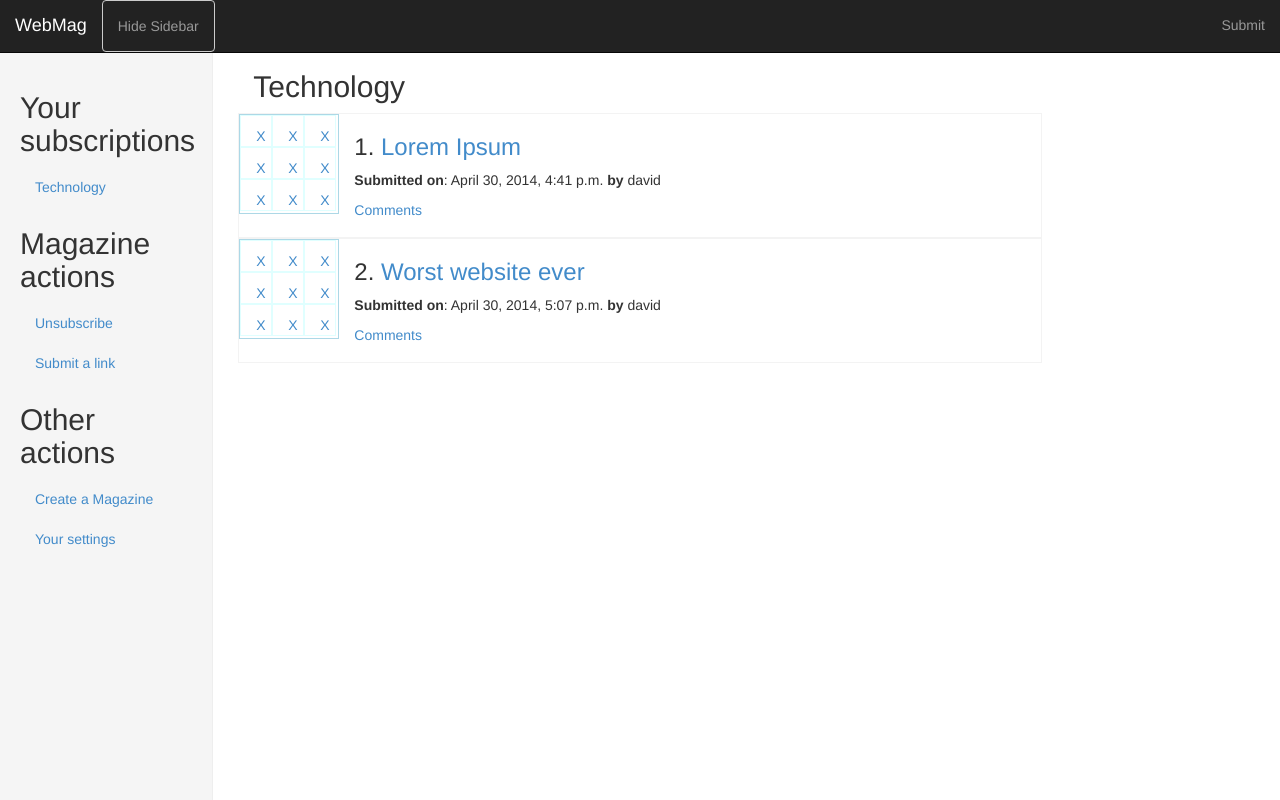
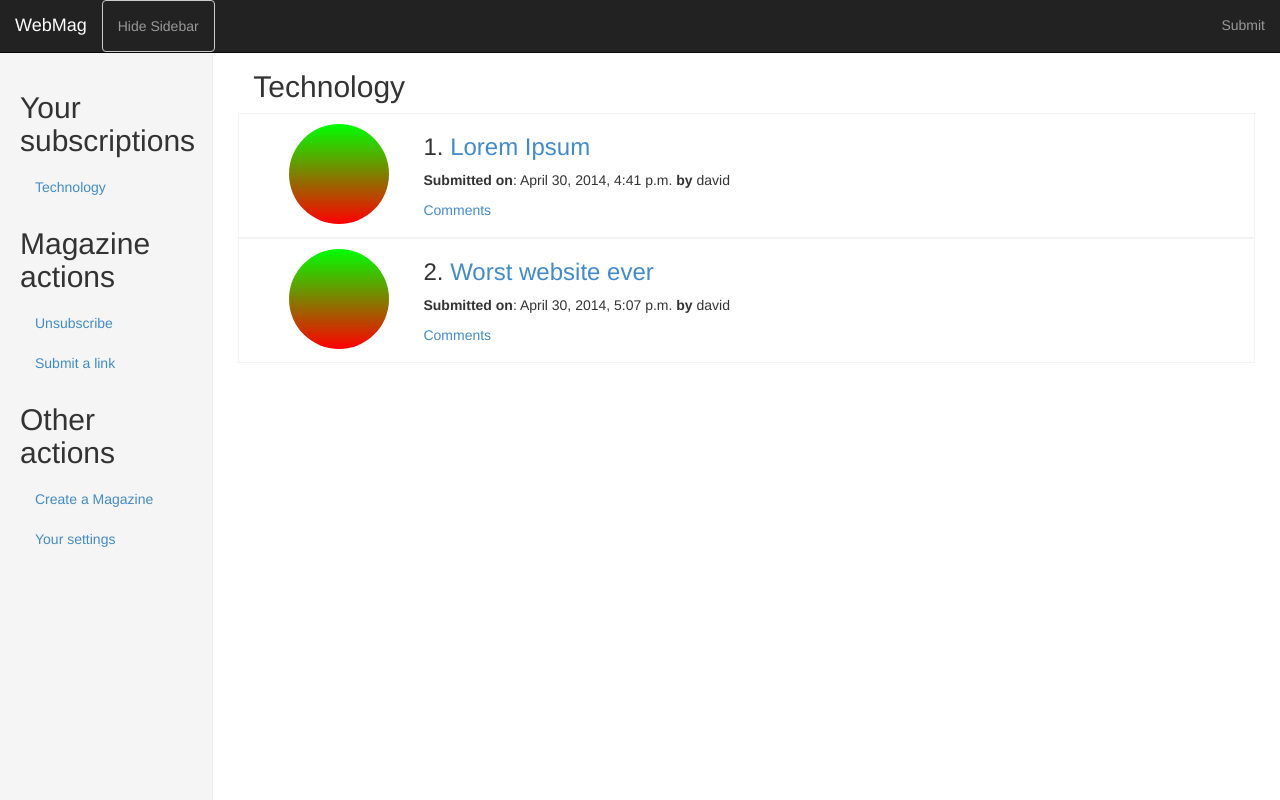
Before and after one commit to Requinard/MagEm, a Django app: page /m/technology/ in a window 1280 px wide. Run offline with Django 3.2, Linux system fonts and the light colour scheme; a user stored in the database is signed in; data comes from the database, SQL or seed files in the repository; parts of the project's set-up code (start-up, migrations or seed data) failed here and were passed over; some libraries are stand-ins or nearby versions.

Commit message:
full width main content
css gradients and start voting circle

```diff
--- a/static/css/custom.css
+++ b/static/css/custom.css
@@ -1,5 +1,5 @@
 .sidebar {
-    position: fixed;
+    position: absolute;
     top: 51px;
     bottom: 0px;
     left: 0px;
@@ -21,19 +21,17 @@
 .article {
     border: 1px #f3f3f3 solid;
     height: 125px;
-    vertical-align: middle;
 }
 
-.voting-block {
+.status-circle {
+    position: relative;
+    top: 10px;
+    left: 35px;
+    width: 100px;
     height: 100px;
-    width: 100px;
-    border: 1px lightblue solid;
-    padding: 0px;
-    vertical-align: middle;
+    border-radius: 50%;
+    background: -webkit-linear-gradient(top, #00FF00, #FF0000);
+    background: -moz-linear-gradient(top, #00FF00, #FF0000);
+    background: -ms-linear-gradient(top, #00FF00, #FF0000);
+    background: -o-linear-gradient(top, #00FF00, #FF0000);
 }
-
-.voting-icon {
-    text-align: center;
-    padding-top: 10px;
-    border: 1px lightcyan solid;
-}
--- a/templates/base.html
+++ b/templates/base.html
@@ -53,7 +53,7 @@
                 </form>
             {% endif %}
         </div>
-        <div class="col-sm-8 col-sm-offset-2 main">
+        <div class="col-sm-10 col-sm-offset-2 main">
             {% block content %}
 
             {% endblock %}
--- a/templates/magazine/magazine.html
+++ b/templates/magazine/magazine.html
@@ -5,45 +5,12 @@
     {% if articles %}
         {% for article in articles %}
             <div class="row article">
-                <div class="col-sm-2 hidden-xs voting-block">
-                    <div class="container-fluid">
-                        <div class="row">
-                            <div class="col-sm-3 voting-icon">
-                                <a href="#">X</a>
-                            </div>
-                            <div class="col-sm-3 voting-icon">
-                                <a href="#">X</a>
-                            </div>
-                            <div class="col-sm-3 voting-icon">
-                                <a href="#">X</a>
-                            </div>
-                        </div>
-                        <div class="row">
-                            <div class="col-sm-3 voting-icon">
-                                <a href="#">X</a>
-                            </div>
-                            <div class="col-sm-3 voting-icon">
-                                <a href="#">X</a>
-                            </div>
-                            <div class="col-sm-3 voting-icon">
-                                <a href="#">X</a>
-                            </div>
-                        </div>
-                        <div class="row">
-                            <div class="col-sm-3 voting-icon">
-                                <a href="#">X</a>
-                            </div>
-                            <div class="col-sm-3 voting-icon">
-                                <a href="#">X</a>
-                            </div>
-                            <div class="col-sm-3 voting-icon">
-                                <a href="#" onclick="">X</a>
-                            </div>
-                        </div>
+                <div class="col-xs-2">
+                    <div class="status-circle">
+
                     </div>
-
                 </div>
-                <div class="col-sm-9">
+                <div class="col-xs-9">
                     <h3>{{ forloop.counter }}. <a href="{{ article.link }}" target="_blanks">{{ article.name }}</a></h3>
 
                     <p><b>Submitted on</b>: {{ article.submitted_on|date:"DATETIME_FORMAT" }}
```
